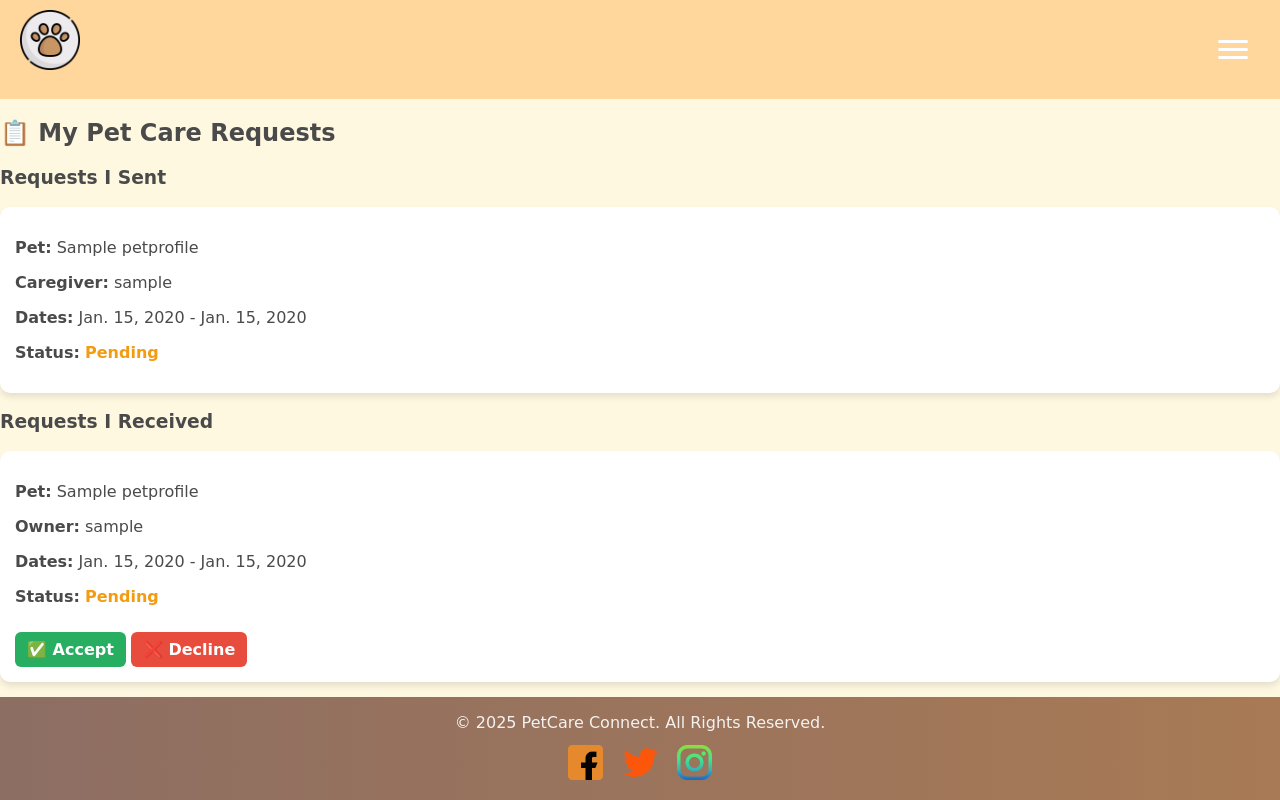
After one commit to annasarabasheva/Project-with-Django-2, a Django app: page /pets/my-requests/ in a window 1280 px wide. The commit adds this page. Run offline with Django 4.2, Linux system fonts and the light colour scheme; a user stored in the database is signed in; tables that the repository leaves empty hold one stand-in row (values such as "Sample post").

Commit message:
Add Pet Care Booking System

```diff
--- a/PersonalProject/common/views.py
+++ b/PersonalProject/common/views.py
@@ -1,5 +1,4 @@
 from django.contrib import messages
-from django.core.mail import send_mail
 from django.shortcuts import render
 from django.views.generic import TemplateView
 
--- a/PersonalProject/pets/models.py
+++ b/PersonalProject/pets/models.py
@@ -15,3 +15,23 @@ class PetProfile(models.Model):
 
     def __str__(self):
         return f"{self.name} ({self.breed})"
+
+
+class PetCareRequest(models.Model):
+    STATUS_CHOICES = [
+        ('Pending', 'Pending'),
+        ('Accepted', 'Accepted'),
+        ('Declined', 'Declined'),
+        ('Completed', 'Completed'),
+    ]
+
+    pet = models.ForeignKey(PetProfile, on_delete=models.CASCADE, related_name="care_requests")
+    owner = models.ForeignKey(UserModel, on_delete=models.CASCADE, related_name="requests_sent")
+    caregiver = models.ForeignKey(UserModel, on_delete=models.CASCADE, related_name="requests_received")
+    start_date = models.DateField()
+    end_date = models.DateField()
+    status = models.CharField(max_length=10, choices=STATUS_CHOICES, default='Pending')
+    message = models.TextField(blank=True, null=True)
+
+    def __str__(self):
+        return f"{self.pet.name} - {self.status}"
--- a/PersonalProject/pets/urls.py
+++ b/PersonalProject/pets/urls.py
@@ -2,7 +2,7 @@ from django.urls import path
 
 from PersonalProject.pets import views
 from PersonalProject.pets.views import PetProfileDetailView, DashboardView, my_pets, edit_pet_profile, \
-    delete_pet_profile
+    delete_pet_profile, request_pet_care, respond_to_pet_care_request, my_requests
 
 urlpatterns = [
     path('create/', views.create_pet_profile, name='create-pet-profile'),
@@ -11,5 +11,8 @@ urlpatterns = [
     path('my-pets/', my_pets, name='my-pets'),
     path('edit-pet/<int:pet_id>/', edit_pet_profile, name='edit-pet-profile'),
     path('delete-pet/<int:pet_id>/', delete_pet_profile, name='delete-pet-profile'),
+    path('request-pet-care/<int:pet_id>/', request_pet_care, name='request-pet-care'),
+    path('respond-pet-care/<int:request_id>/<str:action>/', respond_to_pet_care_request, name='respond-pet-care'),
+    path('my-requests/', my_requests, name='my-requests'),
 
 ]
--- a/PersonalProject/pets/views.py
+++ b/PersonalProject/pets/views.py
@@ -1,12 +1,10 @@
 from django.contrib.auth.decorators import login_required
 from django.contrib.auth.mixins import LoginRequiredMixin
 from django.shortcuts import render, redirect, get_object_or_404
-from django.urls import reverse
-from django.views import View
 from django.views.generic import ListView, DetailView
 
-from PersonalProject.pets.forms import PetProfileForm
-from PersonalProject.pets.models import PetProfile
+from PersonalProject.pets.forms import PetProfileForm, PetCareRequestForm
+from PersonalProject.pets.models import PetProfile, PetCareRequest
 
 
 @login_required
@@ -65,3 +63,47 @@ def delete_pet_profile(request, pet_id):
         return redirect("my-pets")
 
     return render(request, "pets/delete-pet-profile.html", {"pet": pet})
+
+
+@login_required
+def request_pet_care(request, pet_id):
+    pet = get_object_or_404(PetProfile, id=pet_id)
+
+    if request.method == "POST":
+        form = PetCareRequestForm(request.POST)
+        if form.is_valid():
+            pet_care_request = form.save(commit=False)
+            pet_care_request.owner = request.user
+            pet_care_request.pet = pet
+            pet_care_request.save()
+            return redirect("my-requests")
+
+    else:
+        form = PetCareRequestForm()
+
+    return render(request, "pets/request-pet-care.html", {"form": form, "pet": pet})
+
+
+
+@login_required
+def respond_to_pet_care_request(request, request_id, action):
+    pet_care_request = get_object_or_404(PetCareRequest, id=request_id, caregiver=request.user)
+
+    if action == "accept":
+        pet_care_request.status = "Accepted"
+    elif action == "decline":
+        pet_care_request.status = "Declined"
+
+    pet_care_request.save()
+    return redirect("my-requests")
+
+
+@login_required
+def my_requests(request):
+    sent_requests = PetCareRequest.objects.filter(owner=request.user)
+    received_requests = PetCareRequest.objects.filter(caregiver=request.user)
+
+    return render(request, "pets/my-requests.html", {
+        "sent_requests": sent_requests,
+        "received_requests": received_requests,
+    })
--- /dev/null
+++ b/static/css/pets/my-requests.css
@@ -0,0 +1,46 @@
+.request-card {
+    background: white;
+    padding: 15px;
+    border-radius: 10px;
+    box-shadow: 0 4px 6px rgba(0, 0, 0, 0.1);
+    margin-bottom: 15px;
+}
+
+.pending {
+    color: #f39c12;
+    font-weight: bold;
+}
+.accepted {
+    color: #27ae60;
+    font-weight: bold;
+}
+.declined {
+    color: #e74c3c;
+    font-weight: bold;
+}
+.completed {
+    color: #2980b9;
+    font-weight: bold;
+}
+
+.accept-btn, .decline-btn {
+    display: inline-block;
+    padding: 8px 12px;
+    color: white;
+    text-decoration: none;
+    font-weight: bold;
+    border-radius: 6px;
+    margin-top: 10px;
+}
+.accept-btn {
+    background: #27ae60;
+}
+.accept-btn:hover {
+    background: #219150;
+}
+.decline-btn {
+    background: #e74c3c;
+}
+.decline-btn:hover {
+    background: #c0392b;
+}
--- a/static/css/pets/pet-profile-details.css
+++ b/static/css/pets/pet-profile-details.css
@@ -61,3 +61,17 @@
     border-radius: 8px;
     margin-bottom: 15px;
 }
+.care-request-btn {
+    display: inline-block;
+    padding: 10px 15px;
+    background: #27ae60;
+    color: white;
+    text-decoration: none;
+    font-weight: bold;
+    border-radius: 6px;
+    transition: background 0.3s ease-in-out;
+}
+
+.care-request-btn:hover {
+    background: #219150;
+}
--- a/static/css/styles.css
+++ b/static/css/styles.css
@@ -11,3 +11,4 @@
 @import 'accounts/user-profile.css';
 @import 'pets/edit-pet-profile.css';
 @import 'pets/delete-pet-profile.css';
+@import 'pets/my-requests.css';
--- a/templates/common/navigation.html
+++ b/templates/common/navigation.html
@@ -15,6 +15,7 @@
             <li><a href="{% url 'contact-us' %}">📞 Contact</a></li>
             {% if user.is_authenticated %}
                 <li><a href="{% url 'my-pets' %}">🐾 My Pets</a></li>
+                <li><a href={% url 'my-requests' %}>🚪 My Requests</a></li>
                 <li><a href="{% url 'user-profile' %}">🌟 Profile</a></li>
                 <li><a href={% url 'logout' %}>🚪 Logout</a></li>
             {% else %}
--- /dev/null
+++ b/templates/pets/my-requests.html
@@ -0,0 +1,39 @@
+{% extends 'common/base.html' %}
+{% block content %}
+
+<h2>📋 My Pet Care Requests</h2>
+
+<h3>Requests I Sent</h3>
+{% if sent_requests %}
+    {% for request in sent_requests %}
+        <div class="request-card">
+            <p><strong>Pet:</strong> {{ request.pet.name }}</p>
+            <p><strong>Caregiver:</strong> {{ request.caregiver.username }}</p>
+            <p><strong>Dates:</strong> {{ request.start_date }} - {{ request.end_date }}</p>
+            <p><strong>Status:</strong> <span class="{{ request.status|lower }}">{{ request.status }}</span></p>
+        </div>
+    {% endfor %}
+{% else %}
+    <p>No requests sent yet.</p>
+{% endif %}
+
+<h3>Requests I Received</h3>
+{% if received_requests %}
+    {% for request in received_requests %}
+        <div class="request-card">
+            <p><strong>Pet:</strong> {{ request.pet.name }}</p>
+            <p><strong>Owner:</strong> {{ request.owner.username }}</p>
+            <p><strong>Dates:</strong> {{ request.start_date }} - {{ request.end_date }}</p>
+            <p><strong>Status:</strong> <span class="{{ request.status|lower }}">{{ request.status }}</span></p>
+
+            {% if request.status == "Pending" %}
+                <a href="{% url 'respond-pet-care' request.id 'accept' %}" class="accept-btn">✅ Accept</a>
+                <a href="{% url 'respond-pet-care' request.id 'decline' %}" class="decline-btn">❌ Decline</a>
+            {% endif %}
+        </div>
+    {% endfor %}
+{% else %}
+    <p>No requests received yet.</p>
+{% endif %}
+
+{% endblock %}
--- a/templates/pets/pet-profile-details.html
+++ b/templates/pets/pet-profile-details.html
@@ -13,6 +13,9 @@
             <a href="{% url 'edit-pet-profile' pet.id %}" class="edit-btn">✏️ Edit Profile</a>
             <a href="{% url 'delete-pet-profile' pet.id %}" class="delete-btn">🗑️ Delete Pet</a>
         </div>
+        {% if user.is_authenticated and pet.owner != user %}
+            <a href="{% url 'request-pet-care' pet.id %}" class="care-request-btn">📅 Request Pet Care</a>
+        {% endif %}
     </div>
 </div>
 {% endblock %}
```
Also changed, not shown: PersonalProject/common/models.py (+0 -21 lines), PersonalProject/pets/forms.py (+11 -1 lines), templates/pets/request-pet-care.html (added, +16 -0 lines), PersonalProject/common/migrations/0004_delete_petcarerequest.py (added), PersonalProject/pets/migrations/0002_petcarerequest.py (added).
